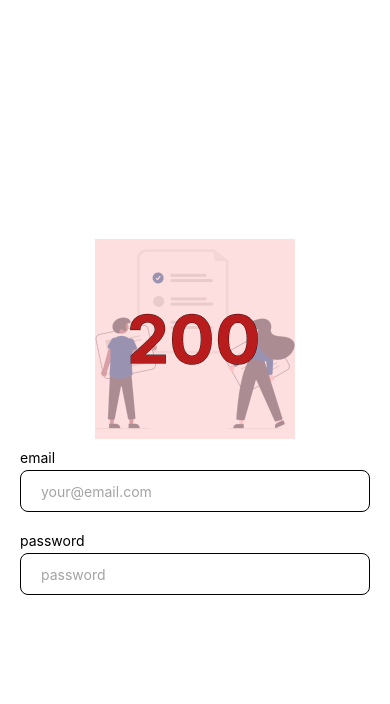
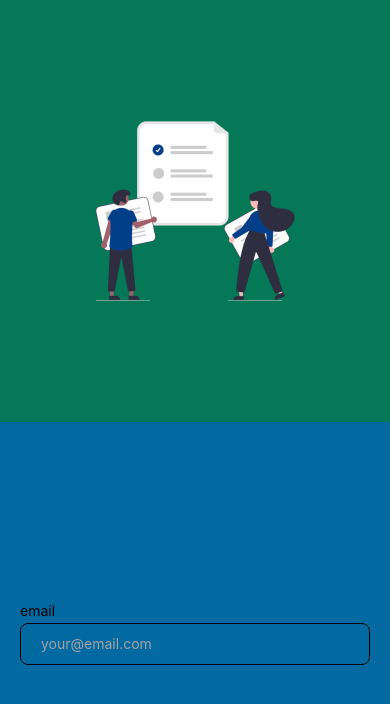
Before and after one commit to bopboy/rn-todoapp, a React Native app: screen / in a window 390 px wide. Shown: the top 704 px of the page. Built offline with nearby package versions, Linux system fonts and the light colour scheme.

Commit message:
KeyboardAvoidingView 연습

```diff
--- a/src/App.js
+++ b/src/App.js
@@ -1,12 +1,14 @@
 import { StatusBar } from 'expo-status-bar';
 import { StyleSheet, View } from 'react-native';
 import SignInScreen from './screens/SignInScreen';
+import TestAvoid from './screens/TestAvoid';
 
 const App = () => {
     return (
         <View style={styles.container}>
             <StatusBar style="dark" />
-            <SignInScreen />
+            {/* <SignInScreen /> */}
+            <TestAvoid />
         </View>
     );
 };
--- a/src/components/Input.js
+++ b/src/components/Input.js
@@ -11,14 +11,7 @@ export const ReturnKeyTypes = {
     NEXT: 'next',
 };
 
-const Input = ({
-    title,
-    placeholder,
-    // keyboardType,
-    // returnKeyType,
-    // secureTextEntry,
-    ...props
-}) => {
+const Input = ({ title, placeholder, ...props }) => {
     return (
         <View style={styles.container}>
             <Text style={styles.title}>{title}</Text>
@@ -31,9 +24,6 @@ const Input = ({
                 autoCorrect={false}
                 textContentType={'none'}
                 keyboardAppearance={'light'}
-                // keyboardType={keyboardType}
-                // returnKeyType={returnKeyType}
-                // secureTextEntry={secureTextEntry}
             />
         </View>
     );
@@ -46,9 +36,6 @@ Input.defaultProps = {
 Input.propTypes = {
     title: PropTypes.string,
     placeholder: PropTypes.string,
-    // keyboardType: PropTypes.oneOf(Object.values(KeyboardTypes)),
-    // returnKeyType: PropTypes.oneOf(Object.values(ReturnKeyTypes)),
-    // secureTextEntry: PropTypes.bool,
 };
 
 const styles = StyleSheet.create({
--- /dev/null
+++ b/src/screens/TestAvoid.js
@@ -0,0 +1,51 @@
+import {
+    Image,
+    Keyboard,
+    KeyboardAvoidingView,
+    Platform,
+    Pressable,
+    StyleSheet,
+    View,
+} from 'react-native';
+import Input, { KeyboardTypes, ReturnKeyTypes } from '../components/Input';
+
+const TestAvoid = () => {
+    return (
+        <KeyboardAvoidingView
+            style={styles.avoid}
+            // behavior={Platform.OS === 'ios' ? 'position' : 'padding'}
+            behavior={Platform.select({ ios: 'position' })}
+            contentContainerStyle={{ flex: 1 }}
+        >
+            <Pressable style={{ flex: 1 }} onPress={() => Keyboard.dismiss()}>
+                <View style={[styles.view, { backgroundColor: '#047857' }]}>
+                    <Image
+                        // eslint-disable-next-line no-undef
+                        source={require('../../assets/main.png')}
+                        stlye={styles.image}
+                        resizeMode={'cover'}
+                    />
+                </View>
+                <View style={[styles.view, { backgroundColor: '#0369a1' }]}>
+                    <Input
+                        title={'email'}
+                        placeholder={'your@email.com'}
+                        keyboardType={KeyboardTypes.EMAIL}
+                        returnKeyType={ReturnKeyTypes.NEXT}
+                    />
+                </View>
+            </Pressable>
+        </KeyboardAvoidingView>
+    );
+};
+
+const styles = StyleSheet.create({
+    avoid: { flex: 1 },
+    view: {
+        flex: 1,
+        justifyContent: 'center',
+        alignItems: 'center',
+    },
+    image: { width: 200, height: 200 },
+});
+export default TestAvoid;
```
